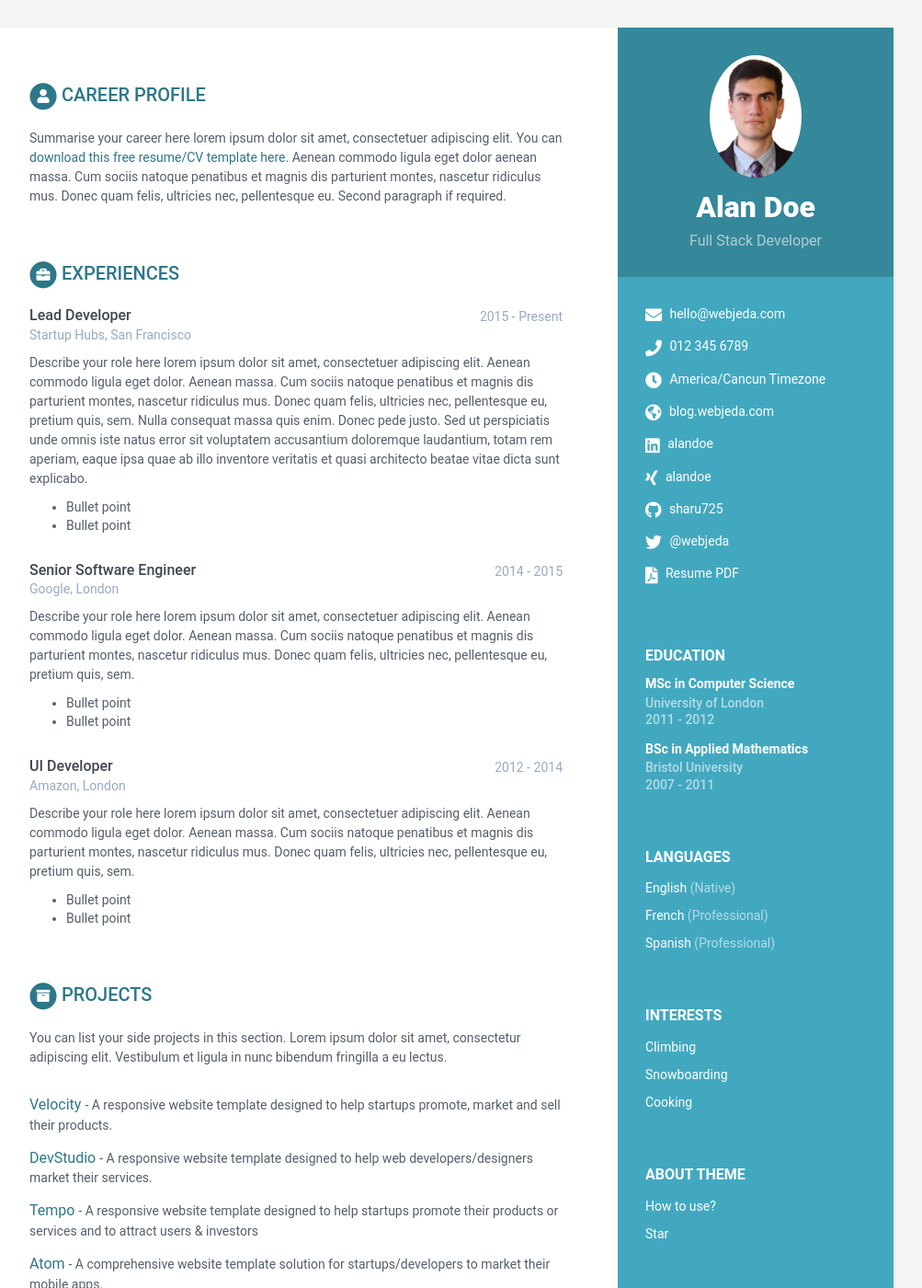
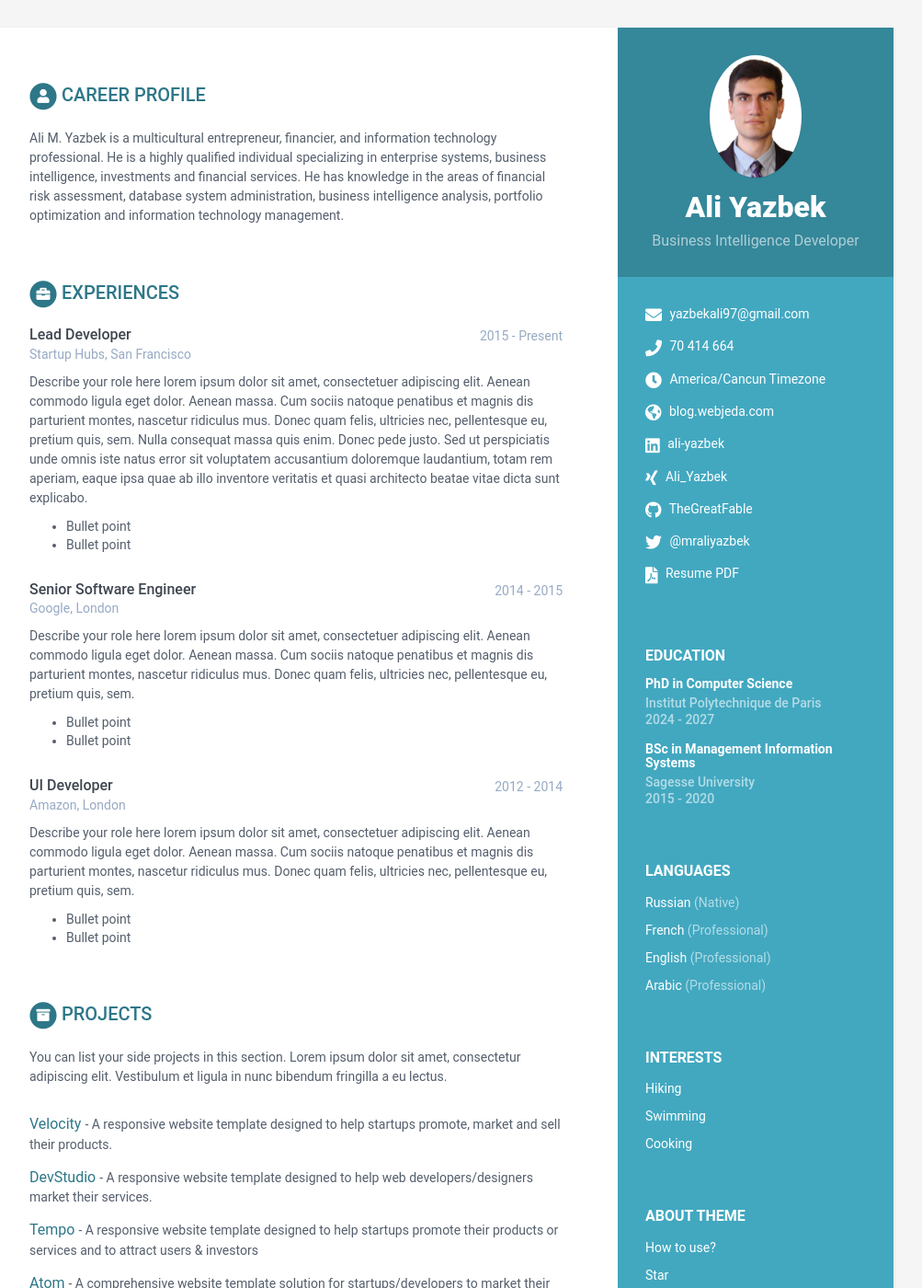
Before and after one commit to TheGreatFable/Ali_CV, a Jekyll site: the page built from index.html, in a window 1280 px wide and 1400 px high. Shown: the whole window at 92% size, without its empty margins (168-1171 px from the left). Built offline with Jekyll 4.4.1, drawn with Linux system fonts in a browser that asks for light colours.

Commit message:
Update data.yml

```diff
--- a/_data/data.yml
+++ b/_data/data.yml
@@ -7,23 +7,23 @@ sidebar:
     education: True # set to False if you want education in main section instead of in sidebar
 
     # Profile information
-    name: Alan Doe
-    tagline: Full Stack Developer
+    name: Ali Yazbek
+    tagline: Business Intelligence Developer
     avatar: profile.png  #place a 100x100 picture inside /assets/images/ folder and provide the name of the file below
 
     # Sidebar links
-    email: hello@webjeda.com
-    phone: 012 345 6789
+    email: yazbekali97@gmail.com
+    phone: 70 414 664
     timezone: America/Cancun Timezone
     citizenship:
     website: blog.webjeda.com #do not add http://
-    linkedin: alandoe
-    xing: alandoe
-    github: sharu725
+    linkedin: ali-yazbek
+    xing: Ali_Yazbek
+    github: TheGreatFable
     telegram: # add your nickname without '@' sign
     gitlab:
     bitbucket:
-    twitter: '@webjeda'
+    twitter: '@mraliyazbek'
     stack-overflow: # Number/Username, e.g. 123456/alandoe
     codewars:
     goodreads: # Number-Username, e.g. 123456-alandoe
@@ -32,22 +32,25 @@ sidebar:
     languages:
       title: Languages
       info:
-        - idiom: English
+        - idiom: Russian
           level: Native
 
         - idiom: French
           level: Professional
 
-        - idiom: Spanish
+        - idiom: English
+          level: Professional
+
+        - idiom: Arabic
           level: Professional
 
     interests:
       title: Interests
       info:
-        - item: Climbing
+        - item: Hiking
           link:
 
-        - item: Snowboarding
+        - item: Swimming
           link:
 
         - item: Cooking
@@ -56,18 +59,13 @@ sidebar:
 career-profile:
     title: Career Profile
     summary: |
-      Summarise your career here lorem ipsum dolor sit amet, consectetuer
-      adipiscing elit. You can [download this free resume/CV template here]().
-      Aenean commodo ligula eget dolor aenean massa. Cum sociis natoque
-      penatibus et magnis dis parturient montes, nascetur ridiculus mus.
-      Donec quam felis, ultricies nec, pellentesque eu.
-      Second paragraph if required.
+      Ali M. Yazbek is a multicultural entrepreneur, financier, and information technology professional. He is a highly qualified individual specializing in enterprise systems, business intelligence, investments and financial services. He has knowledge in the areas of financial risk assessment, database system administration, business intelligence analysis, portfolio optimization and information technology management.
 education:
     title: Education
     info:
-      - degree: MSc in Computer Science
-        university: University of London
-        time: 2011 - 2012
+      - degree: PhD in Computer Science
+        university: Institut Polytechnique de Paris
+        time: 2024 - 2027
         details: |
           Describe your study here lorem ipsum dolor sit amet, consectetuer
           adipiscing elit. Aenean commodo ligula eget dolor. Aenean massa. Cum
@@ -76,9 +74,9 @@ education:
           pretium quis, sem.
             - Bullet point
             - Bullet point
-      - degree: BSc in Applied Mathematics
-        university: Bristol University
-        time: 2007 - 2011
+      - degree: BSc in Management Information Systems
+        university: Sagesse University
+        time: 2015 - 2020
         details: |
           Describe your study here lorem ipsum dolor sit amet, consectetuer
           adipiscing elit. Aenean commodo ligula eget dolor. Aenean massa. Cum
```
